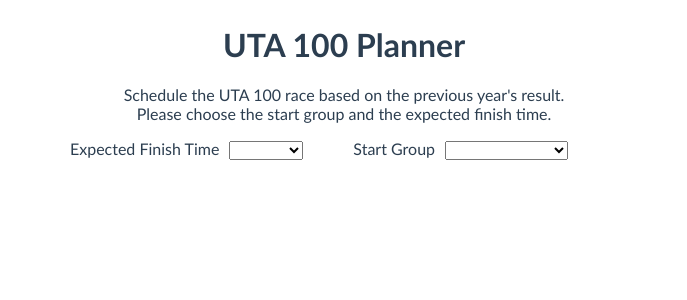
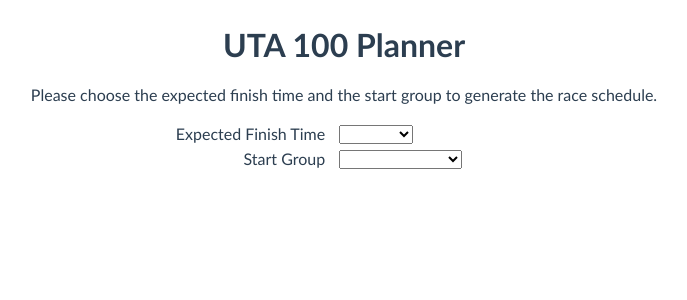
Before and after one commit to bigonez/utaplanner, a Vue app: page / in a window 1280 px wide. Shown: the top 300 px of the page, without its empty margins (296-983 px from the left). Built offline with nearby package versions, Linux system fonts and the light colour scheme.

Commit message:
Update page layout.
. update the page layout, components/UtaPlanner.vue.

```diff
--- a/src/components/UtaPlanner.vue
+++ b/src/components/UtaPlanner.vue
@@ -2,23 +2,33 @@
   <div class="raceplanner">
     <h1>{{ msg }}</h1>
     <p>
-      Schedule the UTA 100 race based on the previous year's result.<br>
-      Please choose the start group and the expected finish time.
+      Please choose the expected finish time and the start group to generate the race schedule.
     </p>
 
-    <label>Expected Finish Time</label>
+    <table>
+      <tbody>
+        <tr>
+          <td class="title"><label>Expected Finish Time</label></td>
+          <td class="item">
             <select v-model="expectHours">
               <option v-for="hrs in finishHrs" :value="hrs" :key="hrs.id">
                 {{ hrs }} hours
               </option>
             </select>
-
-    <label>Start Group</label>
+          </td>
+        </tr>
+        <tr>
+          <td class="title"><label>Start Group</label></td>
+          <td class="item">
             <select v-model="startGroup">
               <option v-for="sItem in startGrps" :value="sItem.sTime" :key="sItem.id">
                 {{ sItem.sLabel }}
               </option>
             </select>
+          </td>
+        </tr>
+      </tbody>
+    </table>
 
     <table v-if="estimated">
       <thead>
@@ -41,6 +51,9 @@
       </tbody>
     </table>
 
+    <sub v-if="estimated">
+      * the generated schedule for UTA 100 race is based on the previous year's result.
+    </sub>
   </div>
 </template>
 
@@ -209,6 +222,12 @@ select {
   margin-right: 50px;
 }
 table {
-  margin: 20px auto;
+  margin: 0px auto 10px;
+}
+td.title {
+  text-align: right;
+}
+td.item {
+  text-align: left;
 }
 </style>
```
Lines whose indentation alone changed are shown as unchanged.
